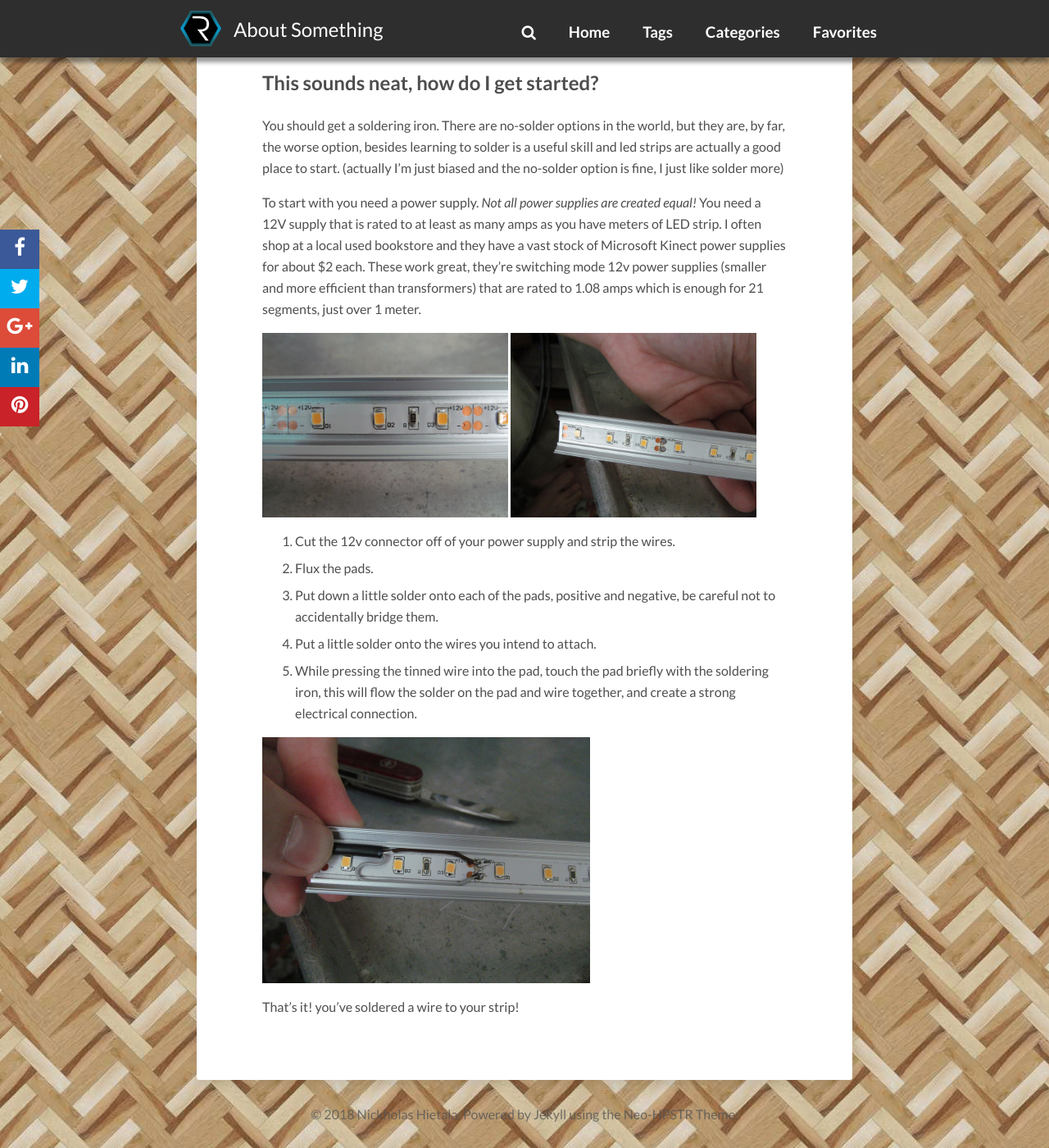
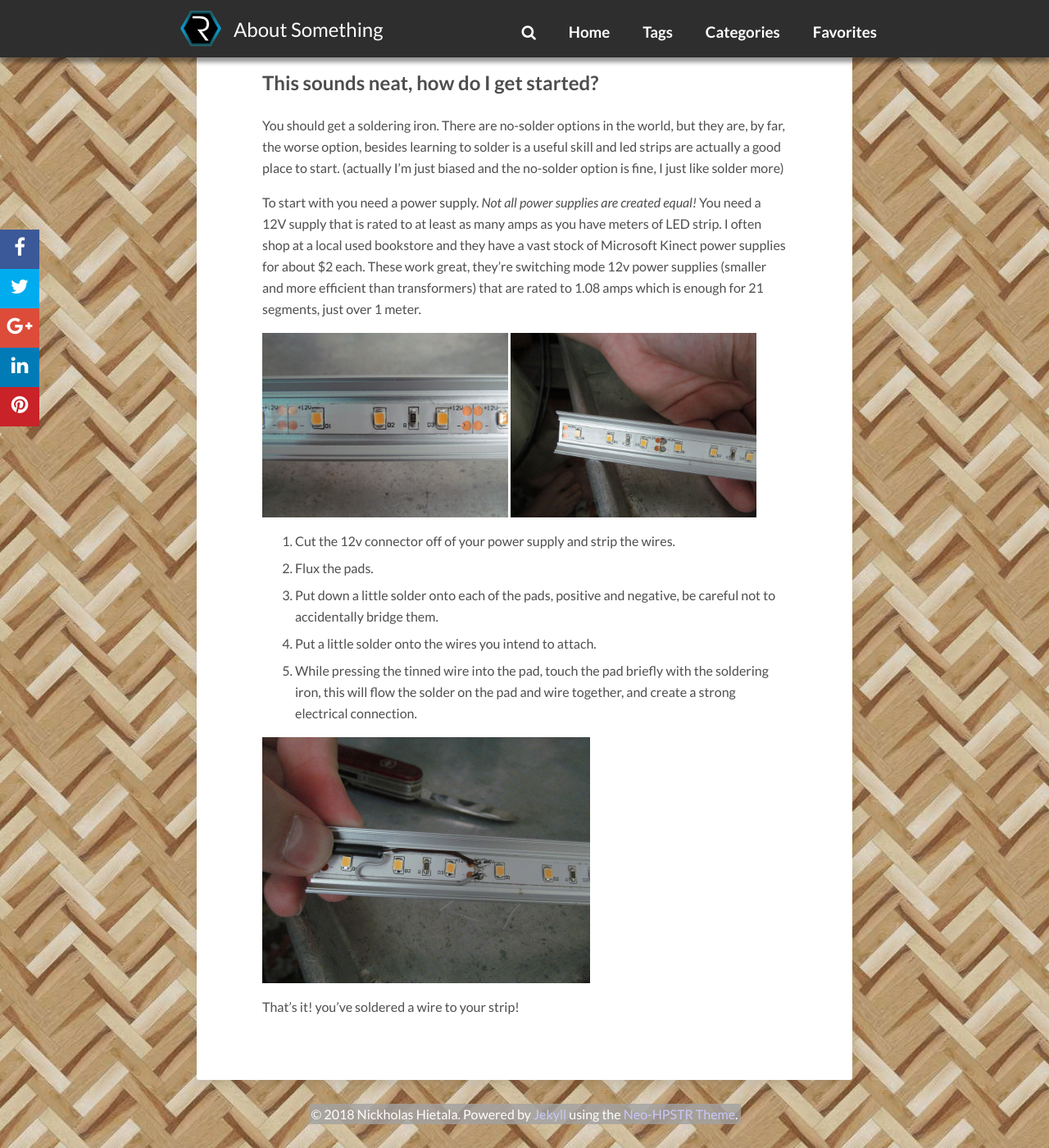
Before and after one commit to nchietala/nchietala.github.io, a Jekyll site: the page built from index.html, in a window 1280 px wide and 1400 px high, scrolled down 1732 px. Shown: the whole window at 82% size. Built offline with Jekyll 4.4.1, drawn with Linux system fonts in a browser that asks for light colours; nearby versions of some CDN libraries; the list of posts is cut into pages by our own code; comment, search, counter and statistics services are not loaded.

Commit message:
fix: added background to copyright footer

```diff
--- a/_sass/_page.scss
+++ b/_sass/_page.scss
@@ -404,7 +404,17 @@ ul.social-buttons li a:active {
 	text-align: center;
 	color: lighten($text-color,20);
 	a {
-		color: lighten($text-color,20);
+		color: rgb(200, 200, 255);
+		style: underline;
+	}
+	a:hover {
+		color: rgb(50, 50, 255);
+	}
+	span {
+		background-color: rgba(162, 162, 162, 0.8);
+		border-radius: 3px;
+		padding: 3px;
+		color: white;
 	}
 }
 
```
